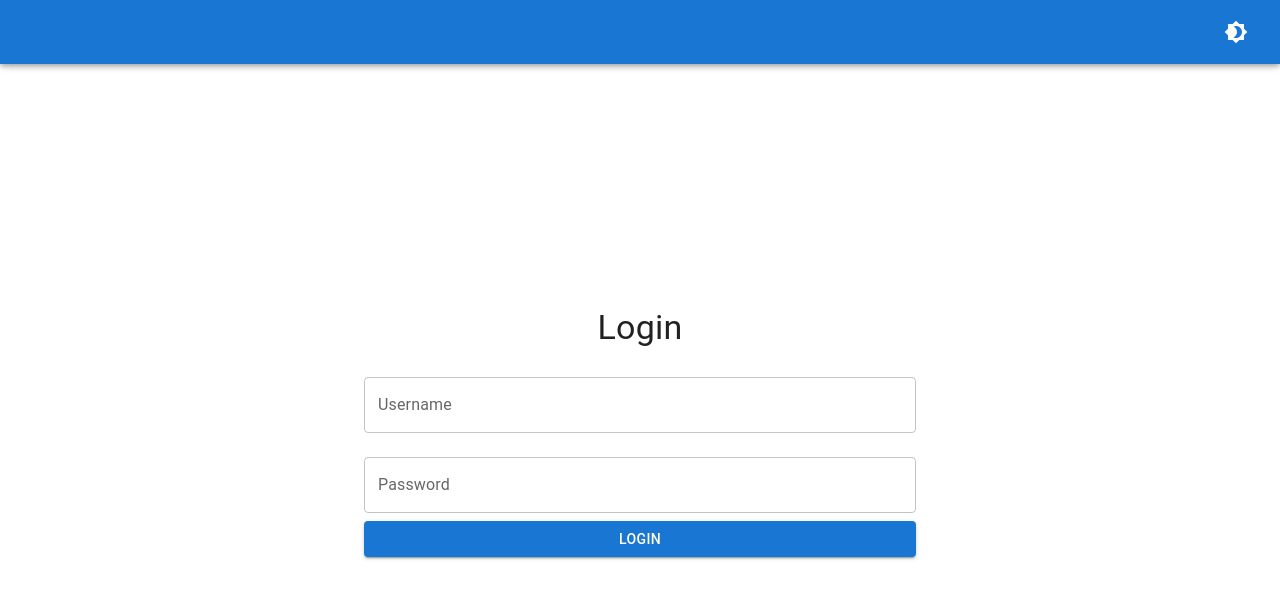
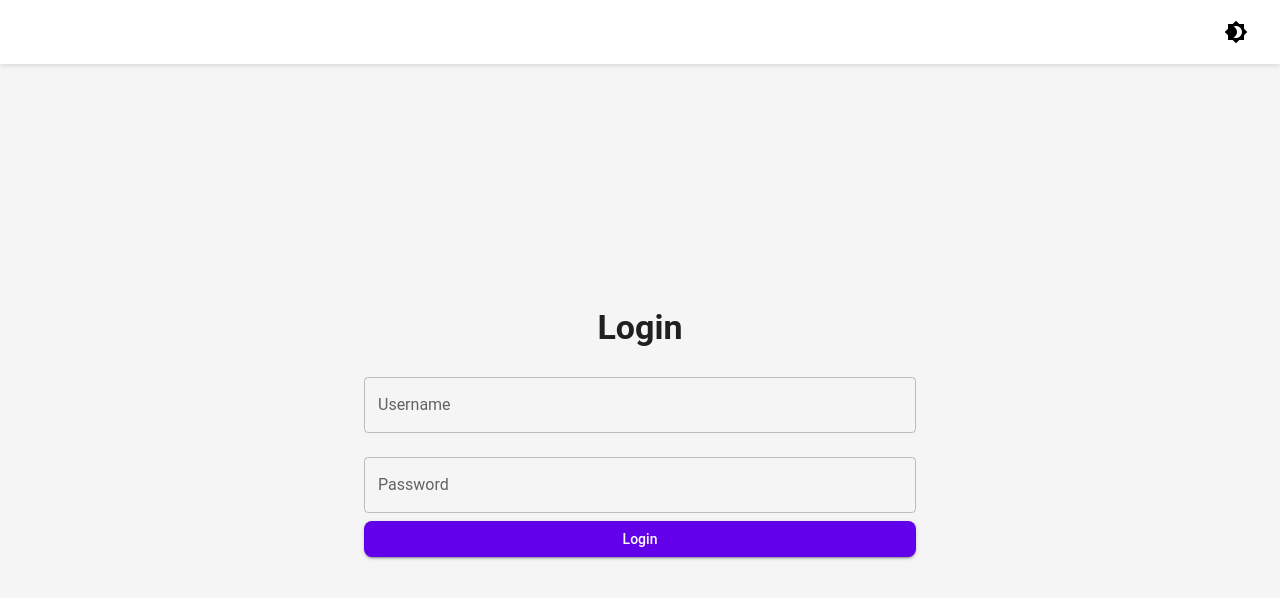
Before and after one commit to J-Raymer/scalable-day-trading-system, a React (Vite) app in the folder frontend/: page / in a window 1280 px wide. Shown: the top 598 px of the page. Built offline with nearby package versions, Linux system fonts and the light colour scheme.

Commit message:
style changes + adds theme component

```diff
--- a/frontend/src/App.tsx
+++ b/frontend/src/App.tsx
@@ -1,25 +1,17 @@
 import { useState } from 'react';
-import { ThemeProvider, createTheme, CssBaseline, Toolbar } from '@mui/material';
+import { ThemeProvider, CssBaseline, Toolbar } from '@mui/material';
 import { BrowserRouter as Router, Route, Routes } from 'react-router-dom';
 import LoginPage from './LoginPage';
 import HomePage from './HomePage';
 import Header from './Header';
+import theme from './theme';
 import './App.css';
 
 function App() {
   const [darkMode, setDarkMode] = useState(false);
 
-  const theme = createTheme({
-    palette: {
-      mode: darkMode ? 'dark' : 'light',
-      background: {
-        default: darkMode ? '#121212' : '#ffffff',
-      },
-    },
-  });
-
   return (
-    <ThemeProvider theme={theme}>
+    <ThemeProvider theme={theme(darkMode)}>
       <CssBaseline />
       <Router>
         <Header darkMode={darkMode} setDarkMode={setDarkMode} />
--- a/frontend/src/Header.tsx
+++ b/frontend/src/Header.tsx
@@ -19,7 +19,14 @@ function Header({ darkMode, setDarkMode }: HeaderProps) {
   };
 
   return (
-    <AppBar position="fixed">
+    <AppBar
+      position="fixed"
+      sx={{
+        backgroundColor: darkMode ? '#333' : '#fff',
+        color: darkMode ? '#fff' : '#000',
+        boxShadow: '0px 2px 4px rgba(0, 0, 0, 0.1)',
+      }}
+    >
       <Toolbar>
         <Box sx={{ flexGrow: 1 }} />
         {location.pathname !== '/' && (
--- /dev/null
+++ b/frontend/src/theme.ts
@@ -0,0 +1,45 @@
+import { createTheme } from '@mui/material/styles';
+
+const theme = (darkMode: boolean) =>
+  createTheme({
+    palette: {
+      mode: darkMode ? 'dark' : 'light',
+      primary: {
+        main: '#6200ea', // Modern purple color
+      },
+      secondary: {
+        main: '#03dac6', // Modern teal color
+      },
+      background: {
+        default: darkMode ? '#121212' : '#f5f5f5', // Light gray background for light mode
+      },
+    },
+    typography: {
+      fontFamily: 'Roboto, Arial, sans-serif',
+      h4: {
+        fontWeight: 600,
+      },
+      body1: {
+        fontSize: '1rem',
+      },
+    },
+    components: {
+      MuiButton: {
+        styleOverrides: {
+          root: {
+            borderRadius: '8px',
+            textTransform: 'none',
+          },
+        },
+      },
+      MuiTextField: {
+        styleOverrides: {
+          root: {
+            borderRadius: '8px',
+          },
+        },
+      },
+    },
+  });
+
+export default theme;
```
